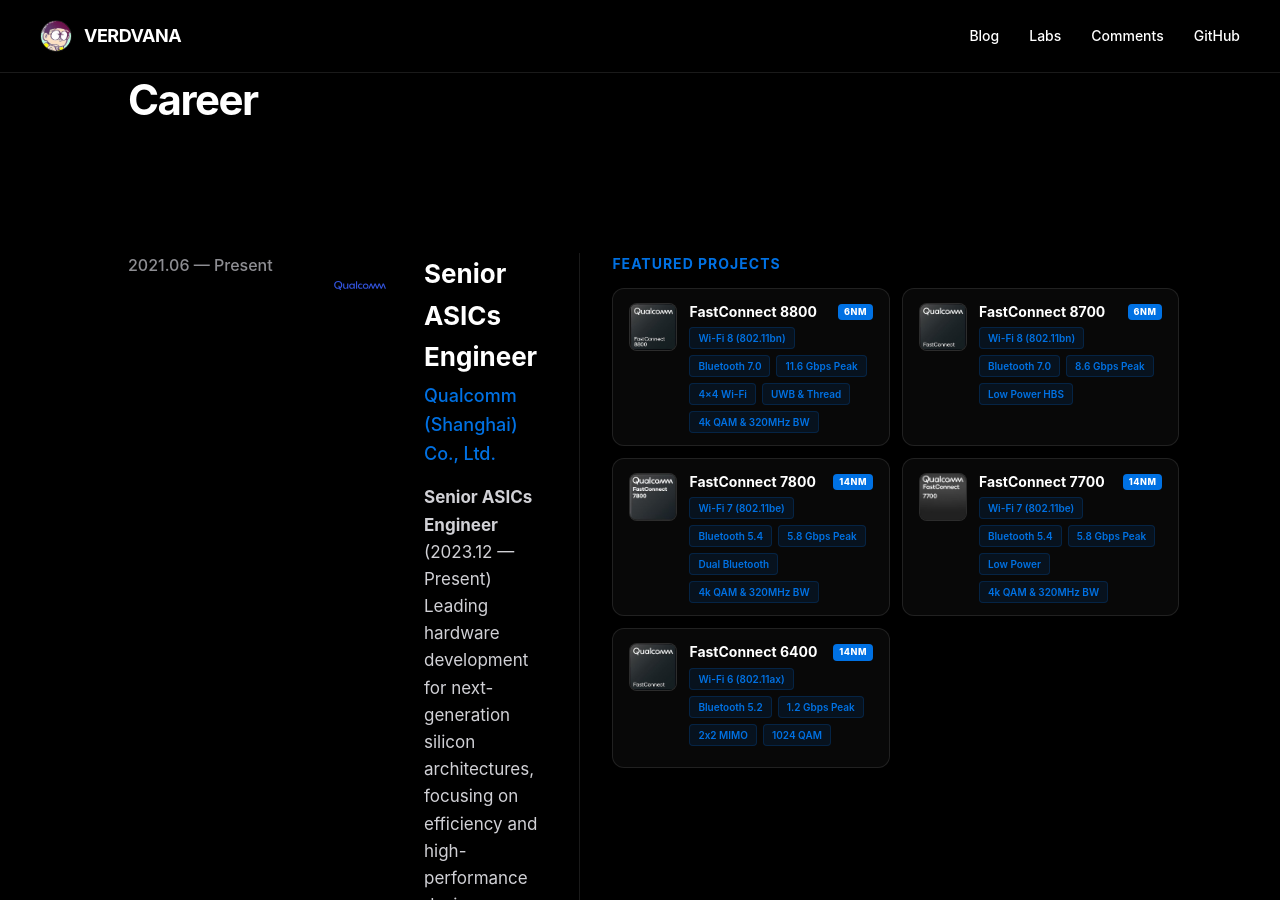
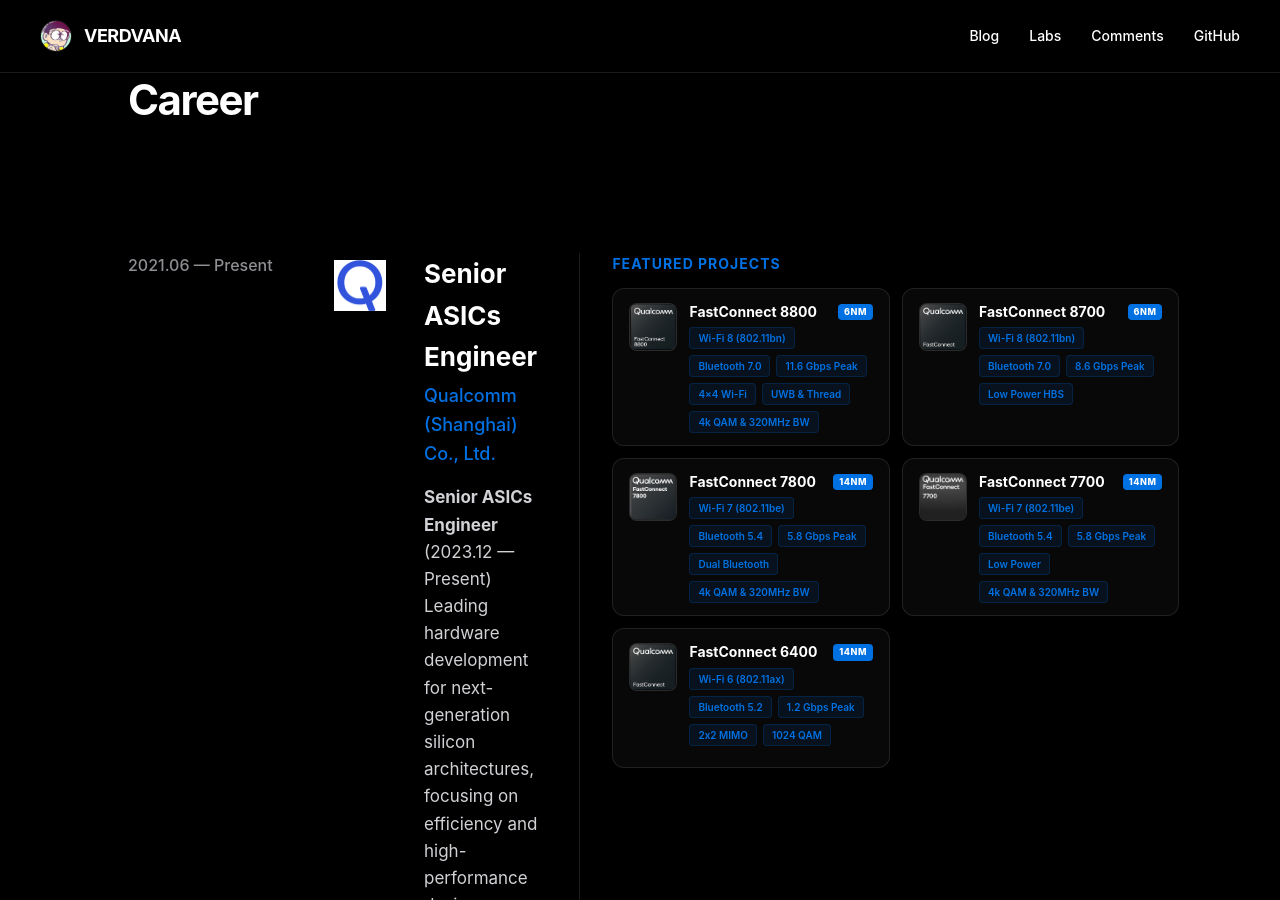
Before and after one commit to Verdvana/Verdvana.github.io, a Jekyll site: the page built from index.html, in a window 1280 px wide and 900 px high, scrolled down 864 px. Built offline with Jekyll 4.4.1, drawn with Linux system fonts in a browser that asks for light colours.

Commit message:
fix logo

```diff
--- a/index.html
+++ b/index.html
@@ -534,7 +534,8 @@
                 <div class="date">2021.06 — Present</div>
                 <div class="info">
                     <div class="company-logo">
-                        <img src="/static/img/Qualcomm-Logo.svg" alt="Qualcomm">
+                        <!-- <img src="/static/img/Qualcomm-Logo.svg" alt="Qualcomm"> -->
+                        <img src="/static/img/q.png" alt="Qualcomm">
                     </div>
                     <div class="details">
                         <h4>Senior ASICs Engineer</h4>
```
Also changed, not shown: static/img/q.png (added).
